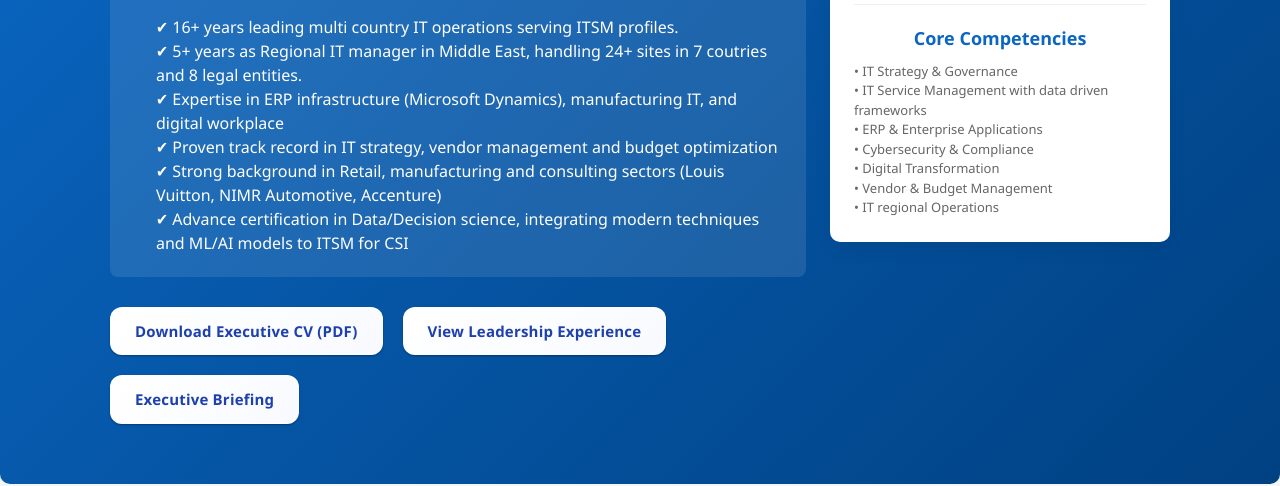
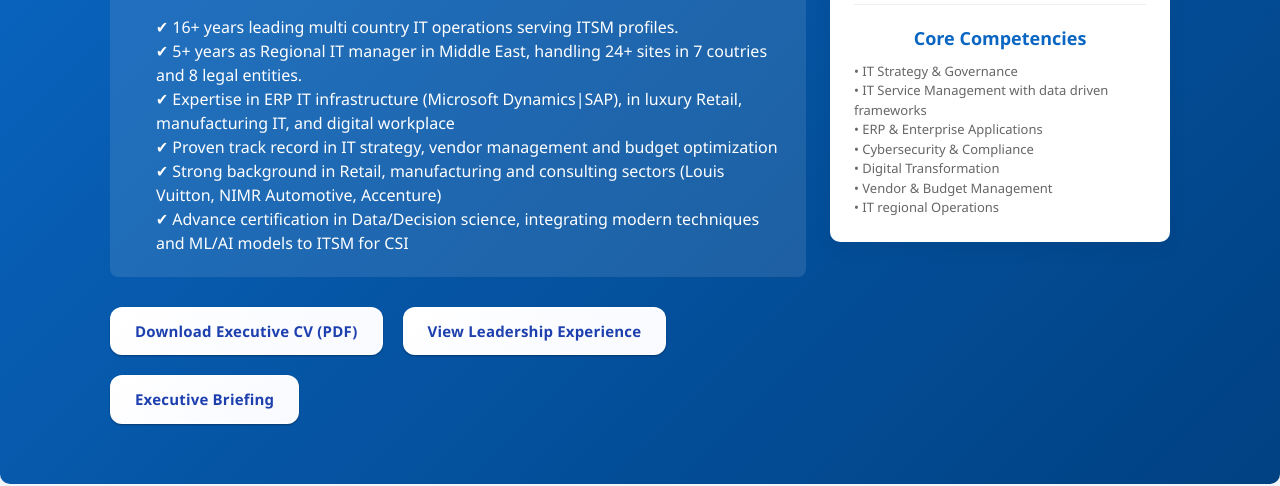
Before and after one commit to fawazmajeed/CV, a plain HTML site: page index.html in a window 1280 px wide. Shown: the part 314-800 px from the top of the page. Drawn offline with Linux system fonts and the light colour scheme.

Commit message:
Update index.html

```diff
--- a/index.html
+++ b/index.html
@@ -262,7 +262,7 @@
         <ul>
           <li>16+ years leading multi country IT operations serving ITSM profiles.</li>
 		  <li>5+ years as Regional IT manager in Middle East, handling 24+ sites in 7 coutries and 8 legal entities.</li>
-          <li>Expertise in ERP infrastructure (Microsoft Dynamics), manufacturing IT, and digital workplace</li>
+          <li>Expertise in ERP IT infrastructure (Microsoft Dynamics|SAP), in luxury Retail, manufacturing IT, and digital workplace</li>
           <li>Proven track record in IT strategy, vendor management and budget optimization</li>
           <li>Strong background in Retail, manufacturing and consulting sectors (Louis Vuitton, NIMR Automotive, Accenture)</li>
 		  <li>Advance certification in Data/Decision science, integrating modern techniques and ML/AI models to ITSM for CSI</li>
```
